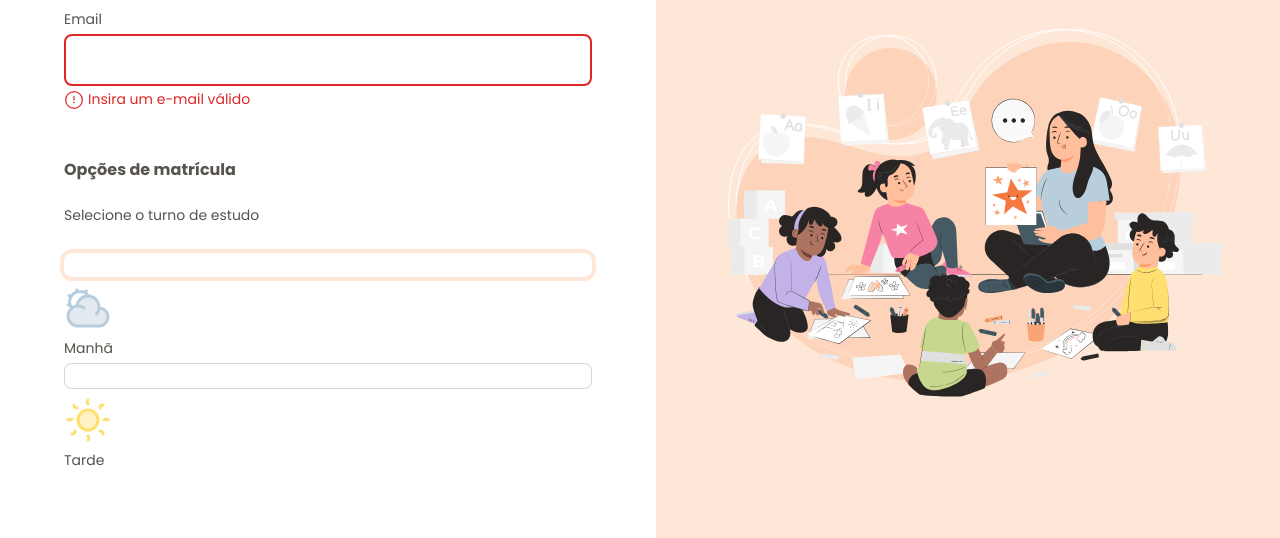
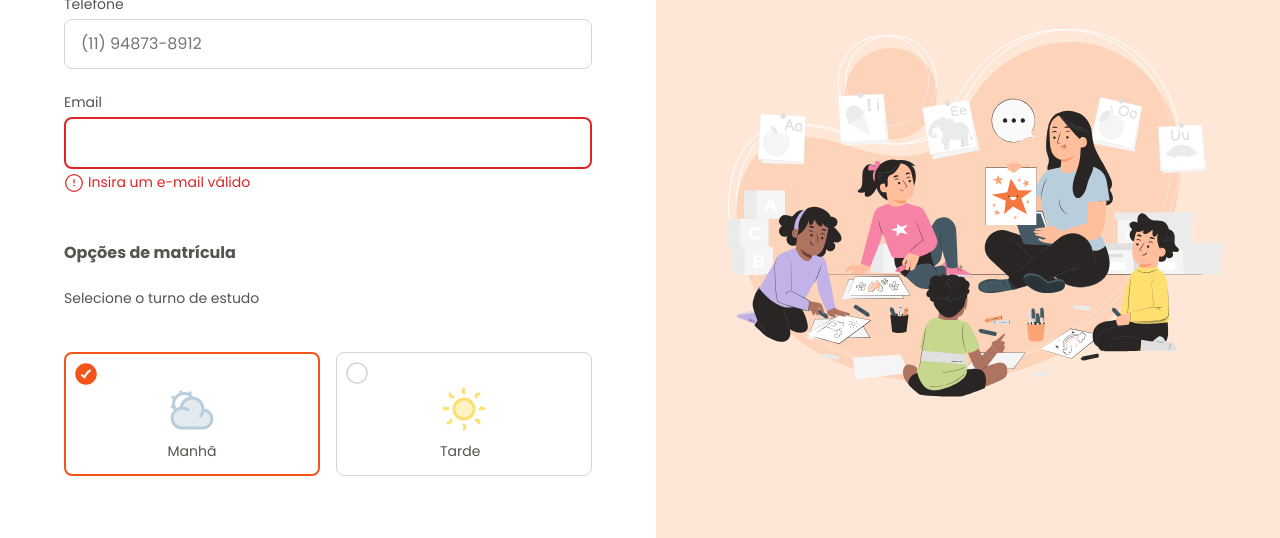
Before and after one commit to CaioHLuwi/stars-of-tomorrow, a plain HTML site: page index.html in a window 1280 px wide. Both pictures are taken after a click on the radio button "Manhã". Shown: the part 262-800 px from the top of the page. Drawn offline with Linux system fonts and the light colour scheme.

Commit message:
Inputs radio type costumization

```diff
--- a/index.html
+++ b/index.html
@@ -152,18 +152,16 @@
                         <label> Selecione o turno de estudo </label>
                         <div class="radio-wrapper">
                             <div class="radio-inner">
-                                <div class="radio-image">
-                                    <input type="radio" name="study-shift" value="morning" id="morning">
+                                <div class="radio-image"></div>
+                                <input type="radio" name="study-shift" value="morning" id="morning">
                                     <img src="assets/icons/sun-cloud-02.svg" alt="Ícone de sol com nuvem">
                                     <label for="morning">Manhã</label>
-                                </div>
                             </div>
                             <div class="radio-inner">
-                                <div class="radio-image">
-                                    <input type="radio" name="study-shift" value="evening" id="evening">
-                                    <img src="assets/icons/sun-02.svg" alt="Ícone de sol com nuvem">
-                                    <label for="evening">Tarde</label>
-                                </div>
+                                <div class="radio-image"></div>
+                                <input type="radio" name="study-shift" value="evening" id="evening">
+                                <img src="assets/icons/sun-02.svg" alt="Ícone de sol">
+                                <label for="evening">Tarde</label>
                             </div>
 
                         </div>
--- a/styles/fields/index.css
+++ b/styles/fields/index.css
@@ -1,90 +1,3 @@
+@import url(input.css);
 @import url(droparea.css);
-
-input, textarea, select {
-    appearance: none;
-    width: 100%;
-    border-radius: 0.5rem;
-    border: 1px solid var(--stroke-default);
-
-    padding: .75rem 1rem;
-
-    font: var(--text)
-}
-
-label {
-    font: var(--text-sm);
-    color: var(--text-secondary);
-    display: block;
-    margin-bottom: .25rem;
-}
-
-input:focus,
-select:focus,
-textarea:focus,
-input[type="date"]:focus-within {
-    outline: .25rem solid var(--surface-secondary);
-    border: .25rem solid var(--stoke-highlight);
-    outline-offset: .1px;
-}
-
-input[type="date"] {
-    position: relative;
-
-    &::-webkit-calendar-picker-indicator {
-        opacity: 0;
-    }
-
-    &::before {
-        content: "";
-        position: absolute;
-        background: url(../../assets/icons/calendar-03.svg) center/contain;
-        right: 1rem;
-        width: 1.25rem;
-        height: 1.25rem;
-        top: 50%;
-        transform: translateY(-50%);
-    }
-}
-
-select {
-    background: url(../../assets/icons/arrow-down-01.svg) no-repeat calc(100% - 1rem);
-}
-
-.address-info .flex {
-    gap: 1.25rem;
-}
-
-.input-wrapper:has([disabled]) {
-    opacity: 0.5;
-}
-
-input {
-    &[disabled] {
-        background-color: var(--surface-disabled);
-        border: 1px solid var(--stroke-default);
-        color: var(--text-primary);
-    }
-    &:invalid {
-        border: 0.125rem solid var(--semantic-error);
-    }
-
-    & + small {
-        font: var(--text-sm);
-        color: #78716C;
-        margin-top: .25rem;
-        display: inline-block;
-    }
-
-    &[required] + .error {
-        display: flex;
-        align-items: center;
-        gap: .25rem;
-        font: var(--text-sm);
-        color: var(--semantic-error);
-        margin-top: .25rem;
-    }
-
-    &:valid + .error {
-        display: none;
-    }
-}
+@import url(radio.css);
--- /dev/null
+++ b/styles/fields/input.css
@@ -0,0 +1,88 @@
+input, textarea, select {
+    appearance: none;
+    width: 100%;
+    border-radius: 0.5rem;
+    border: 1px solid var(--stroke-default);
+
+    padding: .75rem 1rem;
+
+    font: var(--text)
+}
+
+label {
+    font: var(--text-sm);
+    color: var(--text-secondary);
+    display: block;
+    margin-bottom: .25rem;
+}
+
+input:focus,
+select:focus,
+textarea:focus,
+input[type="date"]:focus-within {
+    outline: .25rem solid var(--surface-secondary);
+    border: .25rem solid var(--stoke-highlight);
+    outline-offset: .1px;
+}
+
+input[type="date"] {
+    position: relative;
+
+    &::-webkit-calendar-picker-indicator {
+        opacity: 0;
+    }
+
+    &::before {
+        content: "";
+        position: absolute;
+        background: url(../../assets/icons/calendar-03.svg) center/contain;
+        right: 1rem;
+        width: 1.25rem;
+        height: 1.25rem;
+        top: 50%;
+        transform: translateY(-50%);
+    }
+}
+
+select {
+    background: url(../../assets/icons/arrow-down-01.svg) no-repeat calc(100% - 1rem);
+}
+
+.address-info .flex {
+    gap: 1.25rem;
+}
+
+.input-wrapper:has([disabled]) {
+    opacity: 0.5;
+}
+
+input {
+    &[disabled] {
+        background-color: var(--surface-disabled);
+        border: 1px solid var(--stroke-default);
+        color: var(--text-primary);
+    }
+    &:invalid {
+        border: 0.125rem solid var(--semantic-error);
+    }
+
+    & + small {
+        font: var(--text-sm);
+        color: #78716C;
+        margin-top: .25rem;
+        display: inline-block;
+    }
+
+    &[required] + .error {
+        display: flex;
+        align-items: center;
+        gap: .25rem;
+        font: var(--text-sm);
+        color: var(--semantic-error);
+        margin-top: .25rem;
+    }
+
+    &:valid + .error {
+        display: none;
+    }
+}
--- /dev/null
+++ b/styles/fields/radio.css
@@ -0,0 +1,59 @@
+label + .radio-wrapper {
+    margin-top: 1rem;
+}
+
+.radio-wrapper {
+    display: grid;
+    grid-template-columns: repeat(auto-fit, minmax(7.5rem, 1fr));
+    gap: 1rem;
+}
+
+.radio-inner {
+    border: 1px solid var(--stroke-default);
+    border-radius: 0.5rem;
+    display: grid;
+    justify-content: center;
+    gap: .5rem;
+    position: relative;
+    padding: 2rem 1rem .5rem;
+
+
+    & input,
+    & input:focus,
+    & input:hover {
+        all: unset;
+        position: absolute;
+        inset: 0;
+    }
+
+    .radio-image {
+        background: url(../../assets/icons/radio-default.svg);
+
+        width: 1.5rem;
+        height: 1.5rem;
+
+        position: absolute;
+        top: .5rem;
+        left: .5rem;
+    }
+
+    &:hover, &:focus-within {
+        border: 1px solid var(--stroke-highlight);
+
+        & .radio-image {
+            background-image: url(../../assets/icons/radio-hover.svg);
+        }
+    }
+
+    &:has(:checked) {
+        border: 2px solid var(--stroke-highlight);
+
+        & .radio-image {
+            background-image: url(../../assets/icons/radio-selected.svg);
+
+            background-position: center;
+            background-repeat: no-repeat;
+        }
+    }
+
+}
```
Also changed, not shown: assets/icons/radio-default.svg (added), assets/icons/radio-hover.svg (added), assets/icons/radio-selected.svg (added).
